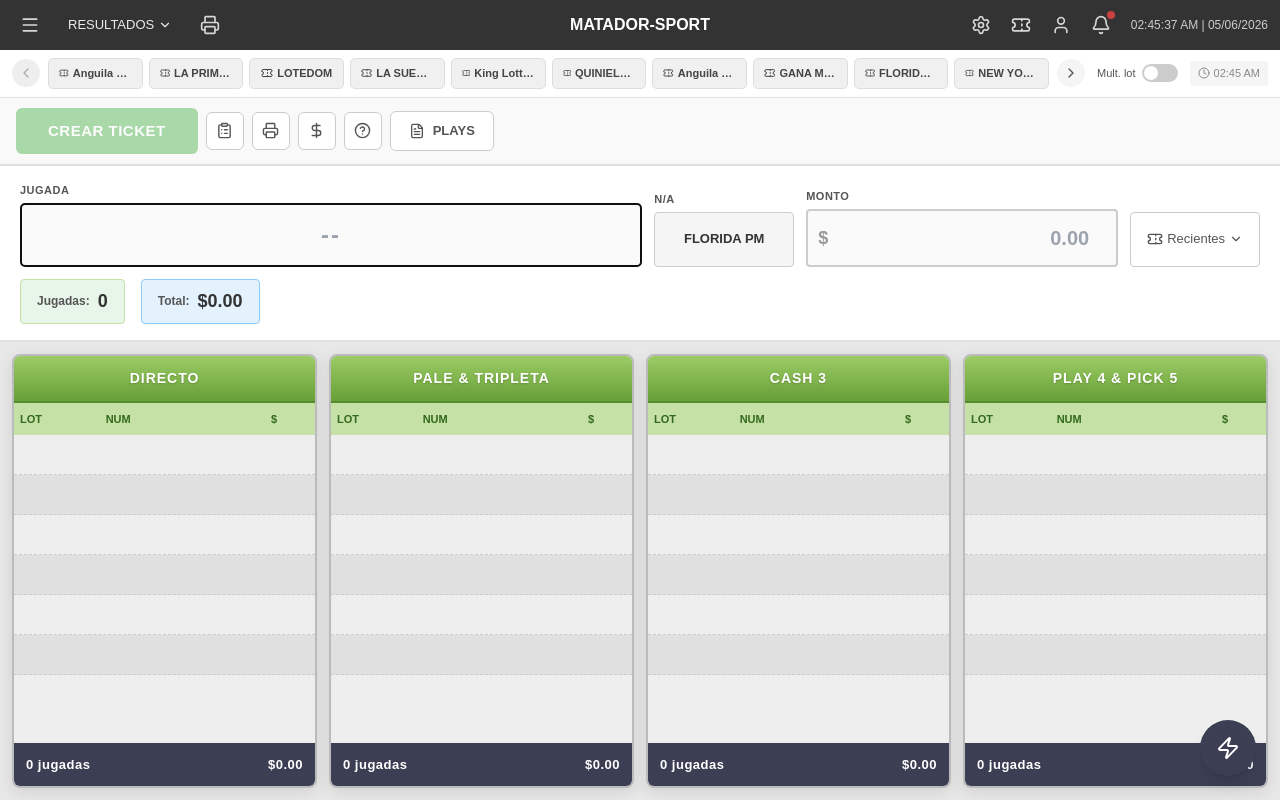
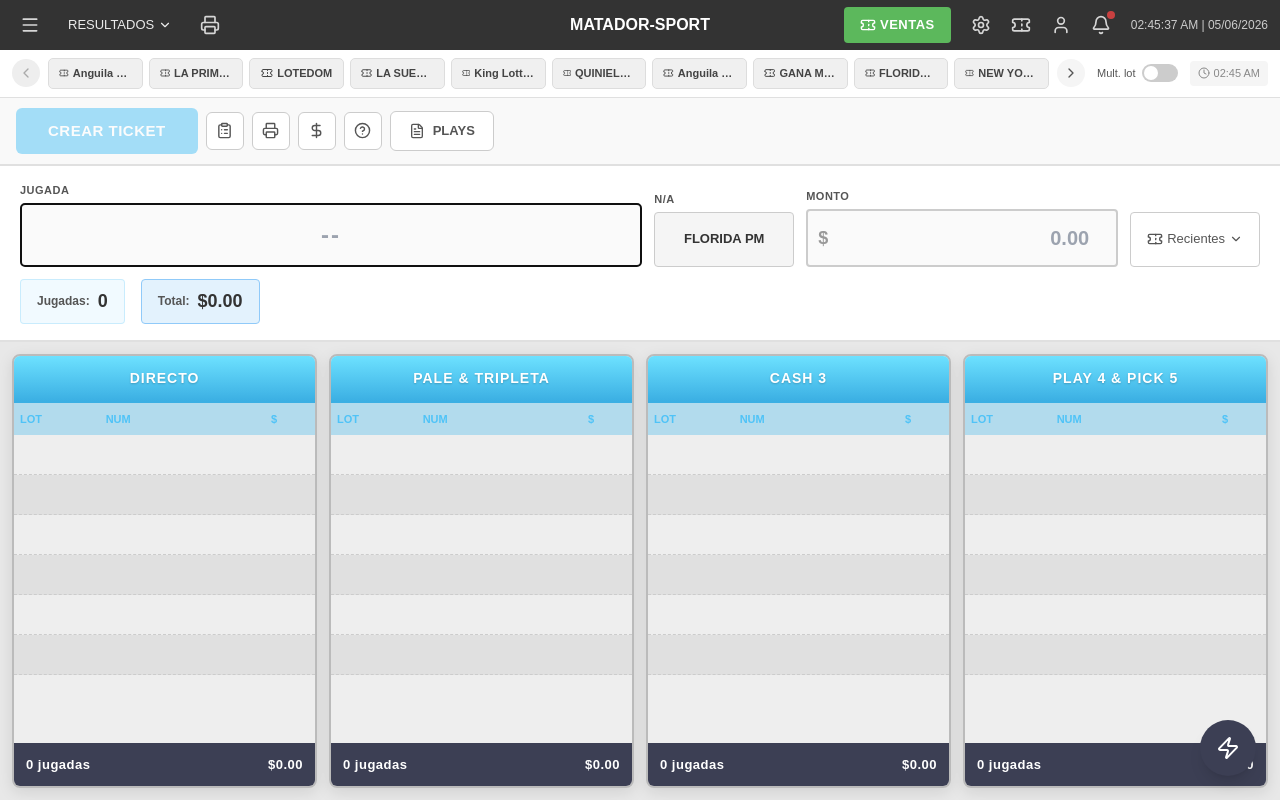
Before and after one commit to systemapropos-sp/matador-sport, a React (Vite) app: page /#/betting-pool/ticket/create in a window 1280 px wide. Built offline with nearby package versions, Linux system fonts and the light colour scheme.

Commit message:
v2.1: dynamic lottery theming + VENTAS button

```diff
--- a/src/components/GameTable.tsx
+++ b/src/components/GameTable.tsx
@@ -2,6 +2,7 @@ import { motion, AnimatePresence } from 'framer-motion';
 import { Trash2 } from 'lucide-react';
 import type { Play } from '@/types';
 import { formatCurrency } from '@/lib/utils';
+import { useTheme } from '@/context/ThemeContext';
 
 interface GameTableProps {
   title: string;
@@ -10,13 +11,8 @@ interface GameTableProps {
   emptyRows?: number;
 }
 
-const rowVariants = {
-  initial: { opacity: 0, y: -10, backgroundColor: '#C8E6C9' },
-  animate: { opacity: 1, y: 0, backgroundColor: 'transparent' },
-  exit: { opacity: 0, x: 30, transition: { duration: 0.15 } },
-};
-
 export default function GameTable({ title, plays, onDeletePlay, emptyRows = 6 }: GameTableProps) {
+  const { gradientStart, gradientEnd, primaryColor, hexToRgba } = useTheme();
   const total = plays.reduce((sum, p) => sum + p.amount, 0);
 
   const formatNumber = (play: Play): string => {
@@ -32,6 +28,10 @@ export default function GameTable({ title, plays, onDeletePlay, emptyRows = 6 }:
 
   const displayRows = Math.max(emptyRows, plays.length);
 
+  // Compute column header color from primary
+  const colHeaderBg = hexToRgba(primaryColor, 0.35);
+  const colHeaderText = primaryColor;
+
   return (
     <div
       className="flex flex-col overflow-hidden h-full"
@@ -41,17 +41,17 @@ export default function GameTable({ title, plays, onDeletePlay, emptyRows = 6 }:
         boxShadow: '0 4px 15px rgba(0,0,0,0.1)',
       }}
     >
-      {/* Header - intense green gradient */}
+      {/* Header - dynamic gradient based on lottery color */}
       <div
         className="text-center text-white font-bold uppercase"
         style={{
-          background: 'linear-gradient(to bottom, #9CCC65, #689F38)',
+          background: `linear-gradient(to bottom, ${gradientStart}, ${gradientEnd})`,
           fontSize: '14px',
           fontWeight: 700,
           padding: '12px',
           letterSpacing: '1px',
           textShadow: '0 1px 2px rgba(0,0,0,0.2)',
-          borderBottom: '2px solid #558B2F',
+          borderBottom: `2px solid ${gradientEnd}`,
         }}
       >
         {title}
@@ -62,17 +62,17 @@ export default function GameTable({ title, plays, onDeletePlay, emptyRows = 6 }:
         className="grid items-center"
         style={{
           gridTemplateColumns: '1fr 1.2fr 0.8fr 32px',
-          backgroundColor: '#C5E1A5',
+          backgroundColor: colHeaderBg,
           padding: '8px 6px',
         }}
       >
-        <span className="uppercase font-bold" style={{ fontSize: '11px', fontWeight: 700, color: '#33691E' }}>
+        <span className="uppercase font-bold" style={{ fontSize: '11px', fontWeight: 700, color: colHeaderText }}>
           LOT
         </span>
-        <span className="uppercase font-bold" style={{ fontSize: '11px', fontWeight: 700, color: '#33691E' }}>
+        <span className="uppercase font-bold" style={{ fontSize: '11px', fontWeight: 700, color: colHeaderText }}>
           NUM
         </span>
-        <span className="uppercase font-bold text-right" style={{ fontSize: '11px', fontWeight: 700, color: '#33691E' }}>
+        <span className="uppercase font-bold text-right" style={{ fontSize: '11px', fontWeight: 700, color: colHeaderText }}>
           $
         </span>
         <span />
@@ -84,10 +84,9 @@ export default function GameTable({ title, plays, onDeletePlay, emptyRows = 6 }:
           {plays.map((play, index) => (
             <motion.div
               key={play.id}
-              variants={rowVariants}
-              initial="initial"
-              animate="animate"
-              exit="exit"
+              initial={{ opacity: 0, y: -10, backgroundColor: hexToRgba(primaryColor, 0.3) }}
+              animate={{ opacity: 1, y: 0, backgroundColor: 'transparent' }}
+              exit={{ opacity: 0, x: 30, transition: { duration: 0.15 } }}
               transition={{ duration: 0.2, delay: 0 }}
               className="grid items-center group cursor-pointer"
               style={{
--- a/src/components/Navbar.tsx
+++ b/src/components/Navbar.tsx
@@ -33,6 +33,18 @@ export default function Navbar({ onMenuToggle, onResultsToggle, resultsOpen, onS
     return () => clearInterval(timer);
   }, []);
 
+  /* Global keyboard shortcut: Ctrl+V navigates to VENTAS */
+  useEffect(() => {
+    const handler = (e: KeyboardEvent) => {
+      if (e.ctrlKey && (e.key === 'v' || e.key === 'V')) {
+        e.preventDefault();
+        navigate('/#/betting-pool/ticket/create');
+      }
+    };
+    document.addEventListener('keydown', handler);
+    return () => document.removeEventListener('keydown', handler);
+  }, [navigate]);
+
   /* Close dropdowns on outside click */
   useEffect(() => {
     const handler = (e: MouseEvent) => {
@@ -42,6 +54,10 @@ export default function Navbar({ onMenuToggle, onResultsToggle, resultsOpen, onS
     document.addEventListener('mousedown', handler);
     return () => document.removeEventListener('mousedown', handler);
   }, []);
+
+  const handleVentasClick = () => {
+    navigate('/#/betting-pool/ticket/create');
+  };
 
   return (
     <nav
@@ -88,6 +104,24 @@ export default function Navbar({ onMenuToggle, onResultsToggle, resultsOpen, onS
 
       {/* Right section */}
       <div className="flex items-center gap-1">
+        {/* VENTAS button - prominent, always visible */}
+        <motion.button
+          whileHover={{ scale: 1.05 }}
+          whileTap={{ scale: 0.95 }}
+          onClick={handleVentasClick}
+          className="flex items-center gap-1 rounded font-bold text-white transition-all mr-2"
+          style={{
+            backgroundColor: '#5cb85c',
+            padding: '8px 16px',
+            fontSize: '13px',
+            letterSpacing: '0.5px',
+          }}
+          title="Ctrl+V - Ir a Ventas"
+        >
+          <Ticket size={16} />
+          <span>VENTAS</span>
+        </motion.button>
+
         <button
           onClick={onSettings}
           className="p-2 rounded transition-opacity opacity-80 hover:opacity-100"
--- /dev/null
+++ b/src/context/ThemeContext.tsx
@@ -0,0 +1,91 @@
+import { createContext, useContext, useState, useCallback } from 'react';
+import type { ReactNode } from 'react';
+
+interface ThemeContextType {
+  primaryColor: string;
+  setPrimaryColor: (c: string) => void;
+  gradientStart: string;
+  gradientEnd: string;
+  lighten: (hex: string, amt: number) => string;
+  darken: (hex: string, amt: number) => string;
+  hexToRgba: (hex: string, alpha: number) => string;
+}
+
+const ThemeContext = createContext<ThemeContextType>({
+  primaryColor: '#5cb85c',
+  setPrimaryColor: () => {},
+  gradientStart: '#9CCC65',
+  gradientEnd: '#689F38',
+  lighten: () => '#9CCC65',
+  darken: () => '#689F38',
+  hexToRgba: () => 'rgba(92,184,92,0.2)',
+});
+
+// Helper: hex color manipulation
+function lighten(hex: string, amt: number): string {
+  const num = parseInt(hex.replace('#', ''), 16);
+  const r = Math.min(255, ((num >> 16) & 0xff) + amt);
+  const g = Math.min(255, ((num >> 8) & 0xff) + amt);
+  const b = Math.min(255, (num & 0xff) + amt);
+  return (
+    '#' +
+    (0x1000000 + (r << 16) + (g << 8) + b).toString(16).slice(1)
+  );
+}
+
+function darken(hex: string, amt: number): string {
+  const num = parseInt(hex.replace('#', ''), 16);
+  const r = Math.max(0, ((num >> 16) & 0xff) - amt);
+  const g = Math.max(0, ((num >> 8) & 0xff) - amt);
+  const b = Math.max(0, (num & 0xff) - amt);
+  return (
+    '#' +
+    (0x1000000 + (r << 16) + (g << 8) + b).toString(16).slice(1)
+  );
+}
+
+function hexToRgba(hex: string, alpha: number): string {
+  const num = parseInt(hex.replace('#', ''), 16);
+  const r = (num >> 16) & 0xff;
+  const g = (num >> 8) & 0xff;
+  const b = num & 0xff;
+  return `rgba(${r},${g},${b},${alpha})`;
+}
+
+export function ThemeProvider({ children }: { children: ReactNode }) {
+  const [primaryColor, setPrimaryColorState] = useState('#5cb85c');
+  const [gradientStart, setGradientStart] = useState('#9CCC65');
+  const [gradientEnd, setGradientEnd] = useState('#689F38');
+
+  const setPrimaryColor = useCallback((c: string) => {
+    setPrimaryColorState(c);
+    // Compute gradient from the color
+    // Simple logic: start = lighten 30%, end = darken 20%
+    setGradientStart(lighten(c, 30));
+    setGradientEnd(darken(c, 20));
+  }, []);
+
+  return (
+    <ThemeContext.Provider
+      value={{
+        primaryColor,
+        setPrimaryColor,
+        gradientStart,
+        gradientEnd,
+        lighten,
+        darken,
+        hexToRgba,
+      }}
+    >
+      {children}
+    </ThemeContext.Provider>
+  );
+}
+
+export function useTheme(): ThemeContextType {
+  const ctx = useContext(ThemeContext);
+  if (!ctx) {
+    throw new Error('useTheme must be used within a ThemeProvider');
+  }
+  return ctx;
+}
--- a/src/data/lotteries.ts
+++ b/src/data/lotteries.ts
@@ -2,31 +2,31 @@ import type { Lottery } from '@/types';
 
 export const lotteries: Lottery[] = [
   // Regular lotteries
-  { id: 'anguila-10am', name: 'Anguila 10AM', schedule: '10:00 AM', type: 'regular' },
-  { id: 'la-primera', name: 'LA PRIMERA', schedule: '12:00 PM', type: 'regular' },
-  { id: 'lotedom', name: 'LOTEDOM', schedule: '1:30 PM', type: 'regular' },
-  { id: 'la-suerte', name: 'LA SUERTE', schedule: '12:30 PM', type: 'regular' },
-  { id: 'king-lottery-am', name: 'King Lottery AM', schedule: '12:30 PM', type: 'regular' },
-  { id: 'quiniela-real', name: 'QUINIELA REAL', schedule: '2:00 PM', type: 'regular' },
-  { id: 'anguila-1pm', name: 'Anguila 1PM', schedule: '1:00 PM', type: 'regular' },
-  { id: 'gana-mas', name: 'GANA MAS', schedule: '6:00 PM', type: 'regular' },
-  { id: 'florida-am', name: 'FLORIDA AM', schedule: '1:30 PM', type: 'regular', icon: '/florida-icon.png' },
-  { id: 'newyork-am', name: 'NEW YORK AM', schedule: '2:30 PM', type: 'regular', icon: '/newyork-icon.png' },
-  { id: 'anguila-6pm', name: 'Anguila 6PM', schedule: '6:00 PM', type: 'regular' },
-  { id: 'la-suerte-6pm', name: 'LA SUERTE 6PM', schedule: '6:00 PM', type: 'regular' },
-  { id: 'king-lottery-pm', name: 'King Lottery PM', schedule: '7:30 PM', type: 'regular' },
-  { id: 'loteca', name: 'LOTECA', schedule: '7:00 PM', type: 'regular' },
-  { id: 'la-primera-7pm', name: 'LA PRIMERA 7PM', schedule: '7:00 PM', type: 'regular' },
-  { id: 'nacional', name: 'NACIONAL', schedule: '2:00 PM', type: 'regular' },
-  { id: 'quiniela-pale', name: 'QUINIELA PALE', schedule: '2:30 PM', type: 'regular' },
-  { id: 'anguila-9pm', name: 'Anguila 9PM', schedule: '9:00 PM', type: 'regular' },
-  { id: 'florida-pm', name: 'FLORIDA PM', schedule: '9:30 PM', type: 'regular', icon: '/florida-icon.png' },
-  { id: 'newyork-pm', name: 'NEW YORK PM', schedule: '10:30 PM', type: 'regular', icon: '/newyork-icon.png' },
+  { id: 'anguila-10am', name: 'Anguila 10AM', schedule: '10:00 AM', type: 'regular', color: '#FFD54F' },
+  { id: 'la-primera', name: 'LA PRIMERA', schedule: '12:00 PM', type: 'regular', color: '#F06292' },
+  { id: 'lotedom', name: 'LOTEDOM', schedule: '1:30 PM', type: 'regular', color: '#4FC3F7' },
+  { id: 'la-suerte', name: 'LA SUERTE', schedule: '12:30 PM', type: 'regular', color: '#AED581' },
+  { id: 'king-lottery-am', name: 'King Lottery AM', schedule: '12:30 PM', type: 'regular', color: '#FFD700' },
+  { id: 'quiniela-real', name: 'QUINIELA REAL', schedule: '2:00 PM', type: 'regular', color: '#CE93D8' },
+  { id: 'anguila-1pm', name: 'Anguila 1PM', schedule: '1:00 PM', type: 'regular', color: '#FFD54F' },
+  { id: 'gana-mas', name: 'GANA MAS', schedule: '6:00 PM', type: 'regular', color: '#FF7043' },
+  { id: 'florida-am', name: 'FLORIDA AM', schedule: '1:30 PM', type: 'regular', icon: '/florida-icon.png', color: '#4FC3F7' },
+  { id: 'newyork-am', name: 'NEW YORK AM', schedule: '2:30 PM', type: 'regular', icon: '/newyork-icon.png', color: '#42A5F5' },
+  { id: 'anguila-6pm', name: 'Anguila 6PM', schedule: '6:00 PM', type: 'regular', color: '#FFD54F' },
+  { id: 'la-suerte-6pm', name: 'LA SUERTE 6PM', schedule: '6:00 PM', type: 'regular', color: '#AED581' },
+  { id: 'king-lottery-pm', name: 'King Lottery PM', schedule: '7:30 PM', type: 'regular', color: '#FFD700' },
+  { id: 'loteca', name: 'LOTECA', schedule: '7:00 PM', type: 'regular', color: '#81C784' },
+  { id: 'la-primera-7pm', name: 'LA PRIMERA 7PM', schedule: '7:00 PM', type: 'regular', color: '#F06292' },
+  { id: 'nacional', name: 'NACIONAL', schedule: '2:00 PM', type: 'regular', color: '#4CAF50' },
+  { id: 'quiniela-pale', name: 'QUINIELA PALE', schedule: '2:30 PM', type: 'regular', color: '#BA68C8' },
+  { id: 'anguila-9pm', name: 'Anguila 9PM', schedule: '9:00 PM', type: 'regular', color: '#FFD54F' },
+  { id: 'florida-pm', name: 'FLORIDA PM', schedule: '9:30 PM', type: 'regular', icon: '/florida-icon.png', color: '#4FC3F7' },
+  { id: 'newyork-pm', name: 'NEW YORK PM', schedule: '10:30 PM', type: 'regular', icon: '/newyork-icon.png', color: '#42A5F5' },
   // Super Pale lotteries
-  { id: 'super-pale-real-ganamas', name: 'SUPER PALE REAL-GANA MAS', schedule: '6:00 PM', type: 'super-pale' },
-  { id: 'super-pale-ny-ganamas', name: 'SUPER PALE NY-GANA MAS', schedule: '10:30 PM', type: 'super-pale' },
-  { id: 'super-pale-nacional-qp', name: 'SUPER PALE NACIONAL-QP', schedule: '2:30 PM', type: 'super-pale' },
-  { id: 'super-pale-ny-nacional', name: 'SUPER PALE NY-NACIONAL', schedule: '10:30 PM', type: 'super-pale' },
+  { id: 'super-pale-real-ganamas', name: 'SUPER PALE REAL-GANA MAS', schedule: '6:00 PM', type: 'super-pale', color: '#FF8A65' },
+  { id: 'super-pale-ny-ganamas', name: 'SUPER PALE NY-GANA MAS', schedule: '10:30 PM', type: 'super-pale', color: '#FFB74D' },
+  { id: 'super-pale-nacional-qp', name: 'SUPER PALE NACIONAL-QP', schedule: '2:30 PM', type: 'super-pale', color: '#F0AD4E' },
+  { id: 'super-pale-ny-nacional', name: 'SUPER PALE NY-NACIONAL', schedule: '10:30 PM', type: 'super-pale', color: '#FFAB91' },
 ];
 
 export const regularLotteries = lotteries.filter((l) => l.type === 'regular');
--- a/src/main.tsx
+++ b/src/main.tsx
@@ -1,10 +1,13 @@
 import { createRoot } from 'react-dom/client';
 import { HashRouter } from 'react-router-dom';
+import { ThemeProvider } from '@/context/ThemeContext';
 import './index.css';
 import App from './App.tsx';
 
 createRoot(document.getElementById('root')!).render(
   <HashRouter>
-    <App />
+    <ThemeProvider>
+      <App />
+    </ThemeProvider>
   </HashRouter>,
 );
--- a/src/pages/Dashboard.tsx
+++ b/src/pages/Dashboard.tsx
@@ -19,8 +19,9 @@ import { usePlays } from '@/hooks/usePlays';
 import { useTicket } from '@/hooks/useTicket';
 import { detectPlayType, formatCurrency } from '@/lib/utils';
 import { regularLotteries } from '@/data/lotteries';
+import { useTheme } from '@/context/ThemeContext';
 
-// ---- Reusable Icon Button ----
+// ---- Reusable Icon Button (theme-aware) ----
 function IconButton({
   icon: Icon,
   onClick,
@@ -32,6 +33,10 @@ function IconButton({
   title?: string;
   active?: boolean;
 }) {
+  const { primaryColor, hexToRgba } = useTheme();
+  const activeBg = hexToRgba(primaryColor, 0.1);
+  const hoverBg = hexToRgba(primaryColor, 0.18);
+
   return (
     <motion.button
       whileHover={{ scale: 1.05 }}
@@ -41,18 +46,18 @@ function IconButton({
       style={{
         width: '38px',
         height: '38px',
-        border: active ? '2px solid #5cb85c' : '1px solid #cccccc',
+        border: active ? `2px solid ${primaryColor}` : '1px solid #cccccc',
         borderRadius: '6px',
-        backgroundColor: active ? '#e8f5e9' : '#ffffff',
-        color: active ? '#5cb85c' : '#555555',
+        backgroundColor: active ? activeBg : '#ffffff',
+        color: active ? primaryColor : '#555555',
       }}
       onMouseEnter={(e) => {
-        e.currentTarget.style.backgroundColor = active ? '#d4edda' : '#f5f5f5';
+        e.currentTarget.style.backgroundColor = active ? hoverBg : '#f5f5f5';
         e.currentTarget.style.borderColor = '#aaaaaa';
       }}
       onMouseLeave={(e) => {
-        e.currentTarget.style.backgroundColor = active ? '#e8f5e9' : '#ffffff';
-        e.currentTarget.style.borderColor = active ? '#5cb85c' : '#cccccc';
+        e.currentTarget.style.backgroundColor = active ? activeBg : '#ffffff';
+        e.currentTarget.style.borderColor = active ? primaryColor : '#cccccc';
       }}
       title={title}
     >
@@ -138,6 +143,7 @@ function KeyboardHelp({ onClose }: { onClose: () => void }) {
     { key: 'Enter (JUGADA)', desc: 'Mover foco a MONTO' },
     { key: 'Enter (MONTO)', desc: 'Agregar jugada' },
     { key: 'Ctrl + Enter', desc: 'Crear ticket' },
+    { key: 'Ctrl + V', desc: 'Ir a VENTAS' },
     { key: 'Escape', desc: 'Limpiar campos' },
   ];
 
@@ -187,7 +193,7 @@ function KeyboardHelp({ onClose }: { onClose: () => void }) {
   );
 }
 
-// ---- Play Input Section ----
+// ---- Play Input Section (theme-aware) ----
 function PlayInputSection({
   jugada,
   onJugadaChange,
@@ -213,6 +219,7 @@ function PlayInputSection({
   totalAmount: number;
   recentTickets: Array<{ ticketNumber: string; totalAmount: number; createdAt: Date }>;
 }) {
+  const { primaryColor, gradientEnd, hexToRgba } = useTheme();
   const jugadaRef = useRef<HTMLInputElement>(null);
   const montoRef = useRef<HTMLInputElement>(null);
   const [showRecent, setShowRecent] = useState(false);
@@ -242,15 +249,19 @@ function PlayInputSection({
 
   const getTypeColor = (type: string) => {
     switch (type) {
-      case 'directo': return '#689F38';
-      case 'pale': return '#558B2F';
-      case 'tripleta': return '#33691E';
-      case 'cash3': return '#43A047';
-      case 'play4': return '#2E7D32';
-      case 'pick5': return '#1B5E20';
+      case 'directo': return gradientEnd;
+      case 'pale': return primaryColor;
+      case 'tripleta': return primaryColor;
+      case 'cash3': return primaryColor;
+      case 'play4': return gradientEnd;
+      case 'pick5': return gradientEnd;
       default: return '#888888';
     }
   };
+
+  const counterBg = hexToRgba(primaryColor, 0.08);
+  const counterBorder = hexToRgba(primaryColor, 0.25);
+  const counterAccent = gradientEnd;
 
   return (
     <div
@@ -296,7 +307,7 @@ function PlayInputSection({
                 style={{
                   fontSize: '11px',
                   color: getTypeColor(detectedType),
-                  backgroundColor: '#E8F5E9',
+                  backgroundColor: hexToRgba(primaryColor, 0.08),
                   padding: '2px 8px',
                   borderRadius: '4px',
                 }}
@@ -357,7 +368,7 @@ function PlayInputSection({
                 padding: '12px 12px 12px 28px',
                 fontSize: '20px',
                 color: '#333',
-                borderColor: monto ? '#5cb85c' : '#cccccc',
+                borderColor: monto ? primaryColor : '#cccccc',
                 backgroundColor: '#fafafa',
               }}
               min="0"
@@ -420,7 +431,7 @@ function PlayInputSection({
                           {t.createdAt.toLocaleDateString()}
                         </span>
                       </div>
-                      <span style={{ fontSize: '13px', fontWeight: 700, color: '#689F38' }}>
+                      <span style={{ fontSize: '13px', fontWeight: 700, color: counterAccent }}>
                         {formatCurrency(t.totalAmount)}
                       </span>
                     </div>
@@ -436,12 +447,12 @@ function PlayInputSection({
       <div className="flex items-center gap-4 flex-wrap">
         <div
           className="flex items-center gap-2 rounded px-4 py-2"
-          style={{ backgroundColor: '#E8F5E9', border: '1px solid #C5E1A5' }}
+          style={{ backgroundColor: counterBg, border: `1px solid ${counterBorder}` }}
         >
           <span style={{ fontSize: '12px', color: '#555', fontWeight: 600 }}>Jugadas:</span>
           <motion.span
             key={totalPlays}
-            initial={{ scale: 1.3, color: '#689F38' }}
+            initial={{ scale: 1.3, color: counterAccent }}
             animate={{ scale: 1, color: '#333' }}
             style={{ fontSize: '18px', fontWeight: 700 }}
           >
@@ -496,6 +507,8 @@ export default function Dashboard() {
   const [toast, setToast] = useState<string | null>(null);
   const [helpOpen, setHelpOpen] = useState(false);
   const toastTimerRef = useRef<ReturnType<typeof setTimeout> | null>(null);
+
+  const { primaryColor, hexToRgba } = useTheme();
 
   const showToast = useCallback((message: string) => {
     if (toastTimerRef.current) clearTimeout(toastTimerRef.current);
@@ -648,6 +661,10 @@ export default function Dashboard() {
     ...(playsByType['pick5'] || []),
   ];
 
+  // Theme-aware shadow for CREAR TICKET
+  const ticketBtnShadow = hexToRgba(primaryColor, 0.3);
+  const successToastBg = primaryColor;
+
   return (
     <Layout onMenuToast={handleMenuToast}>
       <div
@@ -663,7 +680,7 @@ export default function Dashboard() {
               exit={{ opacity: 0, y: -30 }}
               className="fixed top-16 left-1/2 -translate-x-1/2 z-[80] px-6 py-3 rounded-md shadow-lg text-white font-bold"
               style={{
-                backgroundColor: toast.includes('creado') || toast.includes('copiad') || toast.includes('pago') ? '#5cb85c' : '#d9534f',
+                backgroundColor: toast.includes('creado') || toast.includes('copiad') || toast.includes('pago') ? successToastBg : '#d9534f',
                 fontSize: '14px',
               }}
             >
@@ -692,15 +709,15 @@ export default function Dashboard() {
             padding: '10px 16px',
           }}
         >
-          {/* CREAR TICKET */}
+          {/* CREAR TICKET - theme-aware */}
           <motion.button
-            whileHover={{ scale: 1.02, boxShadow: '0 4px 12px rgba(92, 184, 92, 0.3)' }}
+            whileHover={{ scale: 1.02, boxShadow: `0 4px 12px ${ticketBtnShadow}` }}
             whileTap={{ scale: 0.98 }}
             onClick={handleCreateTicket}
             disabled={totalPlays === 0}
             className="font-bold uppercase transition-all"
             style={{
-              backgroundColor: '#5cb85c',
+              backgroundColor: primaryColor,
               color: '#ffffff',
               padding: '12px 32px',
               borderRadius: '6px',
--- a/src/types/index.ts
+++ b/src/types/index.ts
@@ -10,6 +10,7 @@ export interface Lottery {
   schedule: string;
   type: LotteryType;
   icon?: string;
+  color?: string;
 }
 
 export interface Play {
```
Also changed, not shown: src/components/LotterySelector.tsx (+20 -3 lines).
